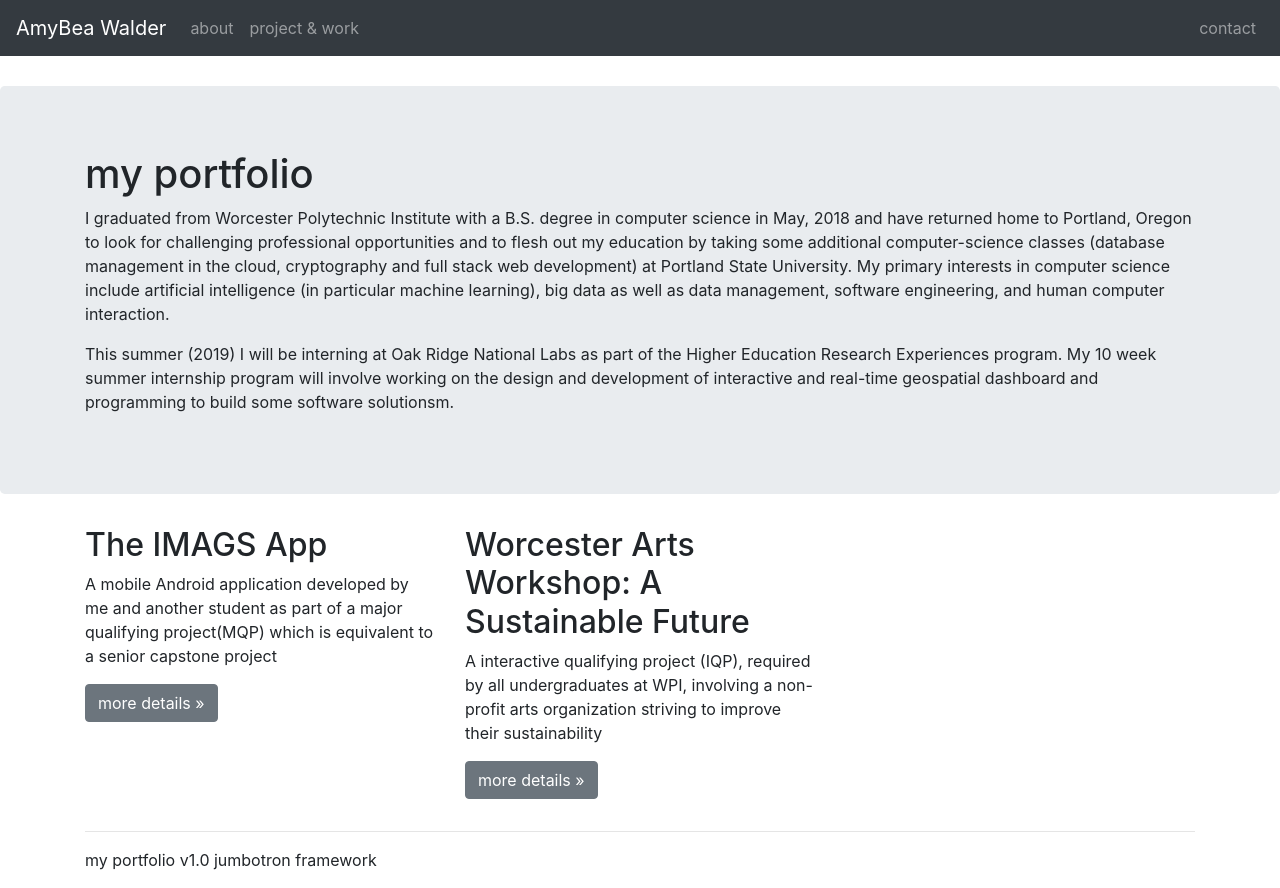
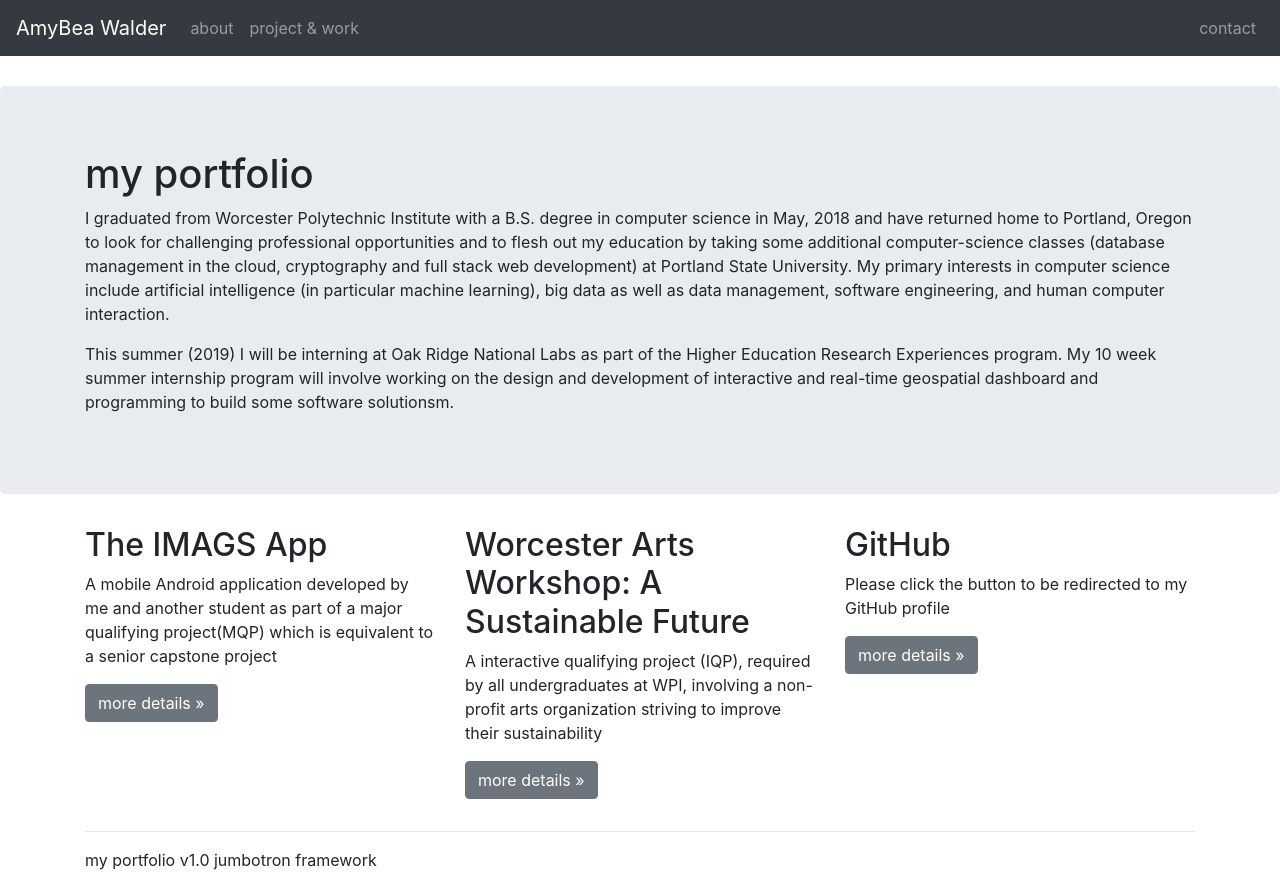
Before and after one commit to atwalder/atwalder.github.io, a plain HTML site: page index.html in a window 1280 px wide. Drawn offline with nearby package versions, Linux system fonts and the light colour scheme.

Commit message:
Update index.html
add github redirect to root

```diff
--- a/index.html
+++ b/index.html
@@ -50,6 +50,11 @@
 					<p>A interactive qualifying project (IQP), required by all undergraduates at WPI, involving a non-profit arts organization striving to improve their sustainability</p>
 					<p><a class="btn btn-secondary" href="projectIQP" role="button">more details &raquo;</a></p>
 				</div>
+				<div class="col-md-4">
+					<h2>GitHub</h2>
+					<p>Please click the button to be redirected to my GitHub profile</p>
+					<p><a class="btn btn-secondary" href="https://github.com/atwalder/" role="button">more details &raquo;</a></p>
+				</div>
 			</div>
 			<hr>
 			<p>my portfolio v1.0 jumbotron framework</p>
```
